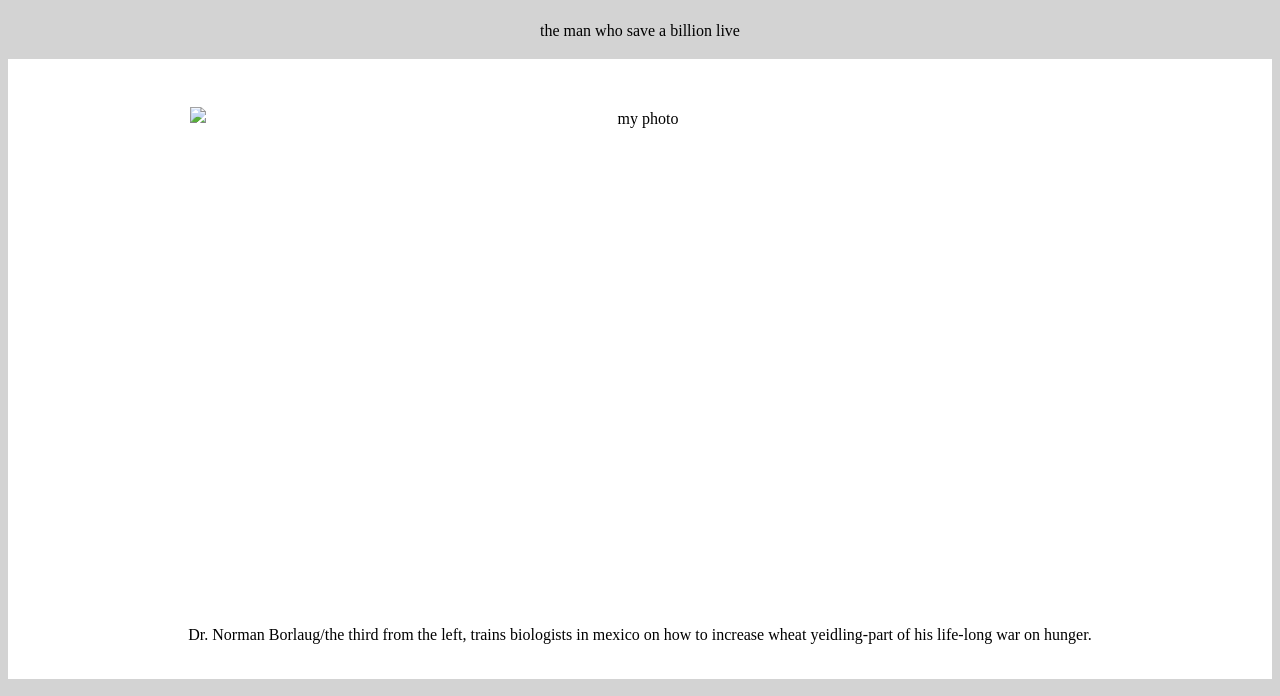
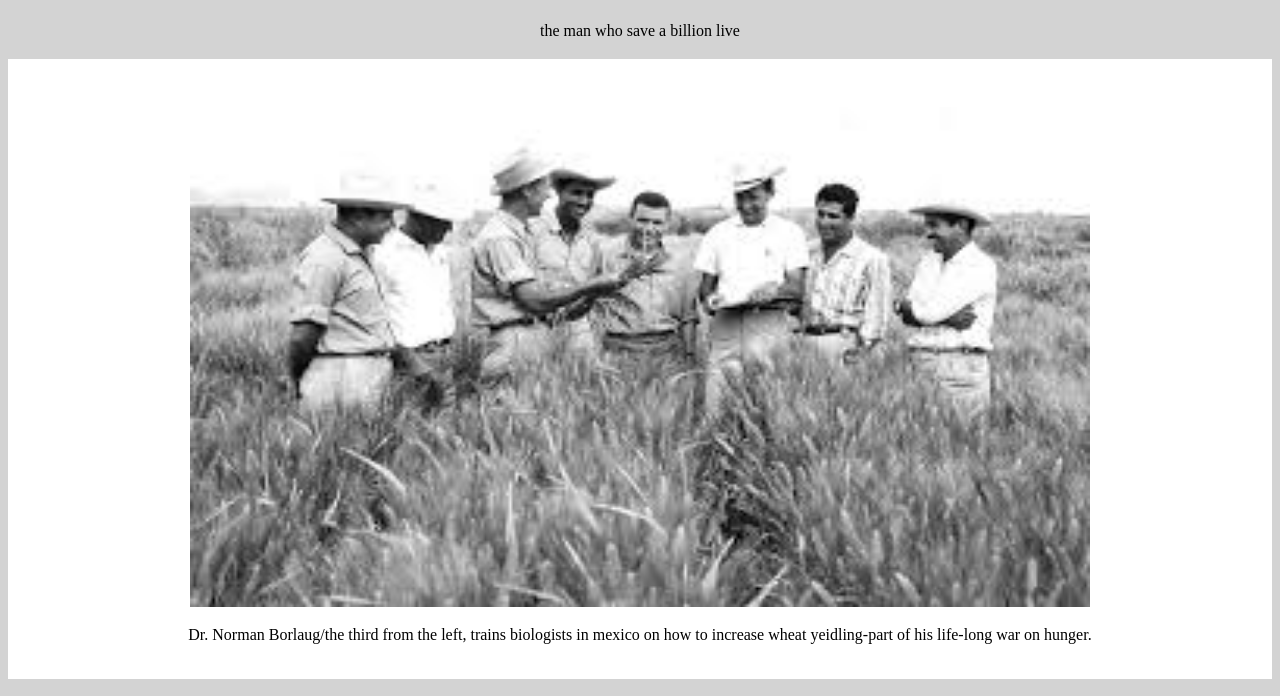
Before and after one commit to bisongsmith18-cyber/tribute-page, a plain HTML site: page index.html in a window 1280 px wide. Shown: the part 72-768 px from the top of the page. Drawn offline with Linux system fonts and the light colour scheme; the site is published under a folder, as on GitHub Pages, so addresses that start at the root find nothing.

Commit message:
tribute-pagefuctionality2

```diff
--- a/index.html
+++ b/index.html
@@ -14,7 +14,7 @@
 </header>
 <div>
       <img
-        src="/asset/image/Dr.Norman.jpg"
+        src="asset/image/Dr.Norman.jpg"
         alt="my photo"
         height="500px"
         width="900px"
```
